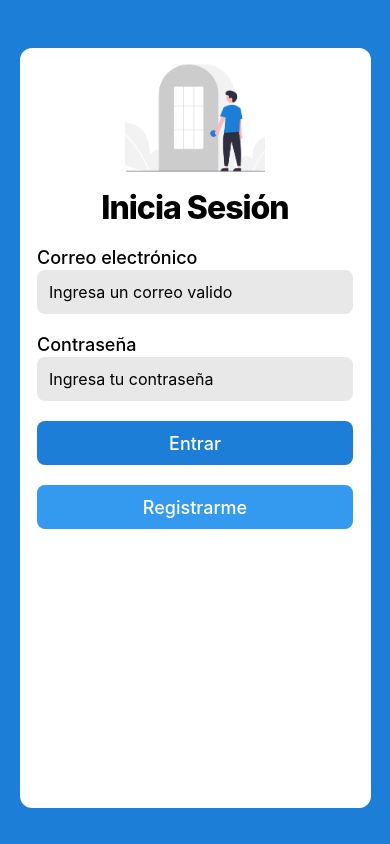
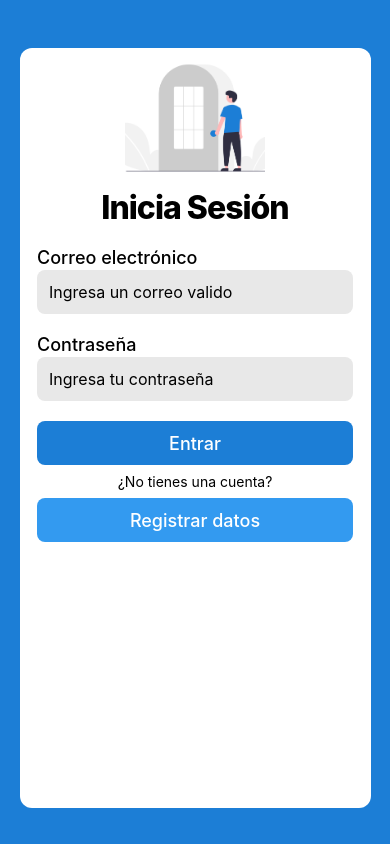
Before and after one commit to ValenciaArcega/react-native-sigma, a React Native app: screen /Login in a window 390 px wide. Built offline with nearby package versions, Linux system fonts and the light colour scheme; no server answers.

Commit message:
fixes: little style issues

```diff
--- a/src/screens/Login.js
+++ b/src/screens/Login.js
@@ -64,8 +64,9 @@ const Login = () => {
             <Text style={s.textButton}>Entrar</Text>
           </TouchableOpacity>
 
+          <Text style={s.TextBetweenButtons}>¿No tienes una cuenta?</Text>
           <TouchableOpacity style={[s.LoginButtons, s.RegisterButton]} onPress={handleCreateUser}>
-            <Text style={s.textButton}>Registrarme</Text>
+            <Text style={s.textButton}>Registrar datos</Text>
           </TouchableOpacity>
         </ScrollView>
       </View>
--- a/src/styles/LoginStyles.js
+++ b/src/styles/LoginStyles.js
@@ -69,8 +69,13 @@ const s = StyleSheet.create({
     fontWeight: 500
   },
   RegisterButton: {
+    marginTop: 0,
     backgroundColor: "#339af0"
   },
+  TextBetweenButtons: {
+    alignSelf: 'center',
+    marginVertical: 8
+  }
 });
 
 export default s;
```
